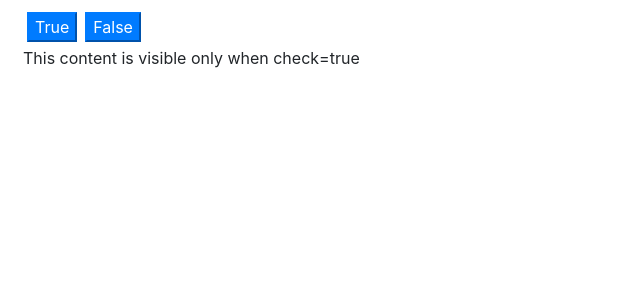
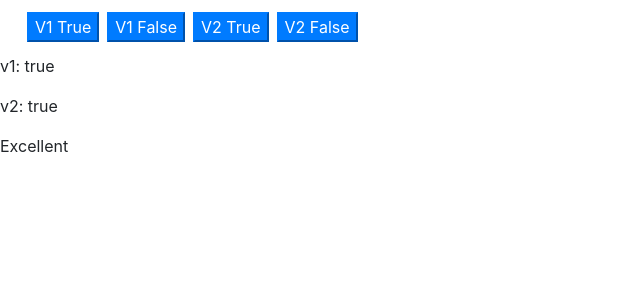
Before and after one commit to SurbhiBisarwal/welcome, an Angular app: page / in a window 1280 px wide. Shown: the top 300 px of the page, without its empty margins (0-640 px from the left). Built offline with nearby package versions, Linux system fonts and the light colour scheme.

Commit message:
ngIf    NG-A3#1    v1||v2      v1&&v2        -----------------get message1(): string {     return this.v1 || this.v2 ? "Good" : "";   }

```diff
--- a/src/app/app.component.html
+++ b/src/app/app.component.html
@@ -1,5 +1,17 @@
 <div class="container m-2">
-  <button class="btn-primary m-1" (click)="makeTrue()">True</button>
-  <button class="btn-primary m-1" (click)="makeFalse()">False</button>
-  <p *ngIf="check">This content is visible only when check=true</p>
+  <button class="btn-primary m-1" (click)="setV1(true)">V1 True</button>
+  <button class="btn-primary m-1" (click)="setV1(false)">V1 False</button>
+  <button class="btn-primary m-1" (click)="setV2(true)">V2 True</button>
+  <button class="btn-primary m-1" (click)="setV2(false)">V2 False</button>
+  <div *ngIf="values">
+    <p>v1: {{ v1 }}</p>
+    <p>v2: {{ v2 }}</p>
+  </div>
 </div>
+<div id="values">
+  <p>v1: {{ v1 }}</p>
+  <p>v2: {{ v2 }}</p>
+</div>
+<div id="message">
+  {{ message }}
+</div>
--- a/src/app/app.component.ts
+++ b/src/app/app.component.ts
@@ -5,15 +5,33 @@ import { Component } from "@angular/core";
   templateUrl: "./app.component.html",
   styleUrls: ["./app.component.scss"],
 })
+// export class AppComponent {
+//   check: boolean = true;
+//   makeTrue(V1, V2): void {
+//     console.log("In function MakeTrue");
+//     this.check = true;
+//   }
+//   makeFalse(V1, V2): void {
+//     console.log("In function MakeFalse");
+//     this.check = false;
+//   }
+// }
 export class AppComponent {
-  check: boolean = true;
+  v1: boolean = true;
+  v2: boolean = true;
 
-  makeTrue(): void {
-    console.log("In function MakeTrue");
-    this.check = true;
+  setV1(value: boolean): void {
+    this.v1 = value;
   }
-  makeFalse(): void {
-    console.log("In function MakeFalse");
-    this.check = false;
+
+  setV2(value: boolean): void {
+    this.v2 = value;
+  }
+
+  // get message1(): string {
+  //   return this.v1 || this.v2 ? "Good" : "";
+  // }
+  get message(): string {
+    return this.v1 && this.v2 ? "Excellent" : "";
   }
 }
```
